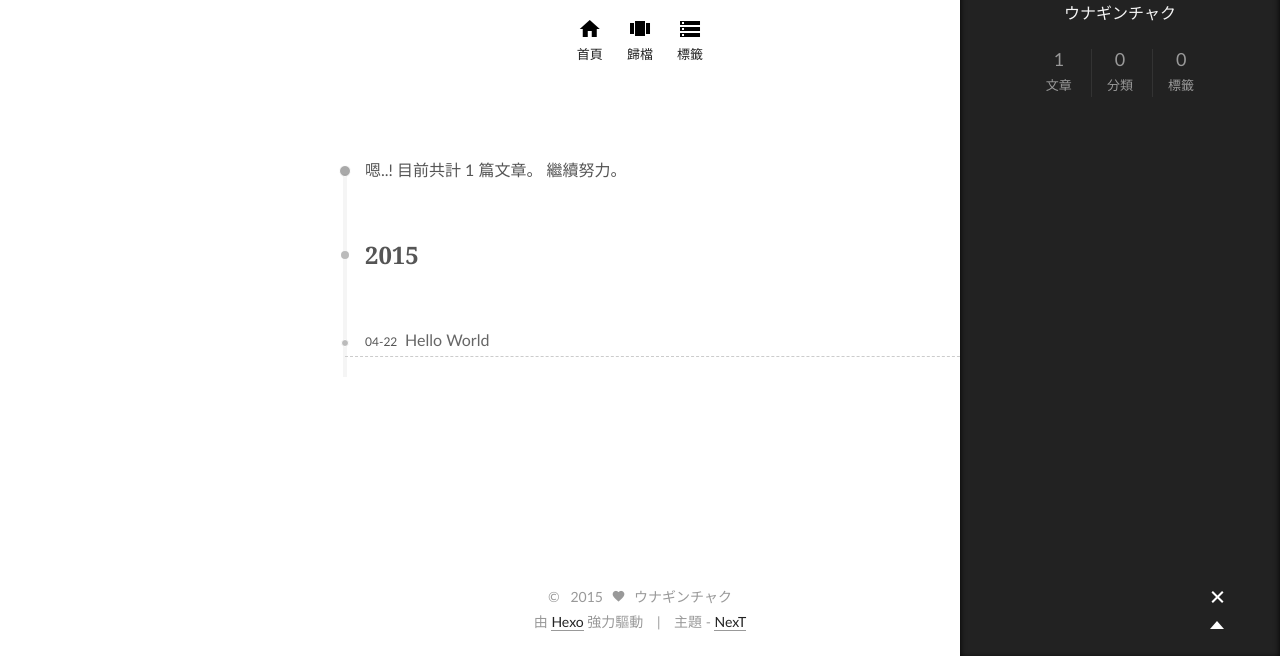
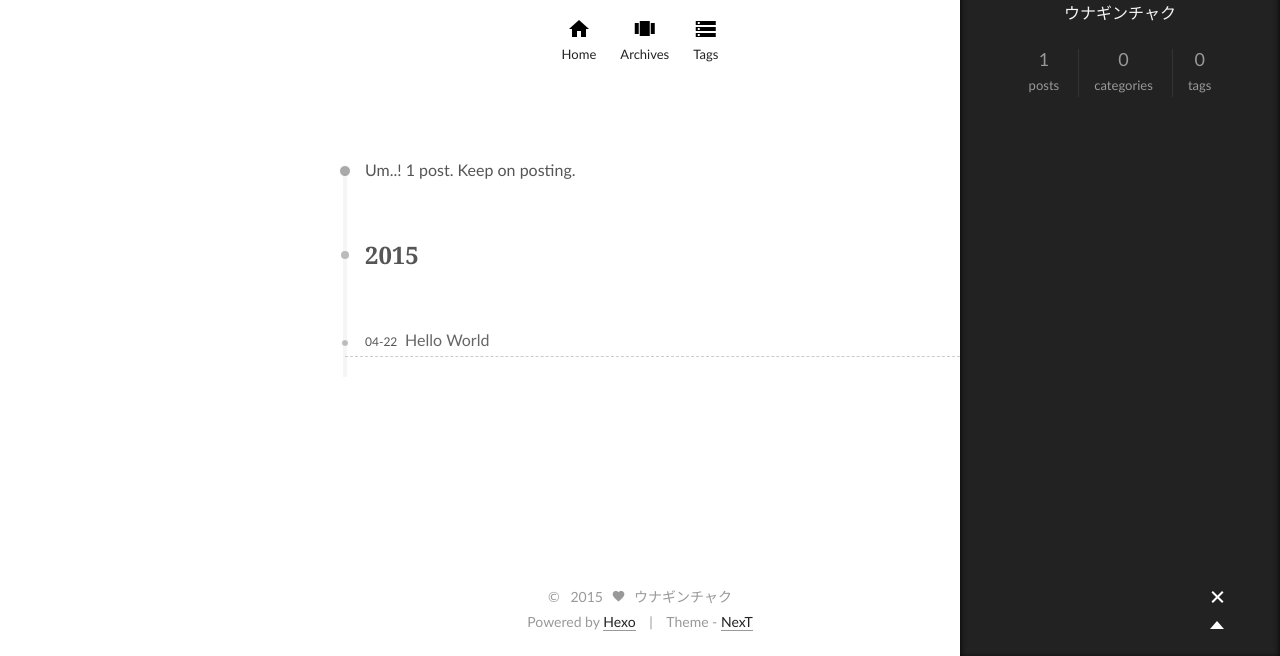
Before and after one commit to pitekusu/pitekusu.github.io, a plain HTML site: page archives/2015/04/index.html in a window 1280 px wide. Both pictures are taken after a click on the element 1217 px from the left and 742 px from the top of the page. Shown: the part 144-800 px from the top of the page. Drawn offline with Linux system fonts and the light colour scheme.

Commit message:
Site updated: 2015-04-22 12:55:43

```diff
--- a/archives/2015/04/index.html
+++ b/archives/2015/04/index.html
@@ -29,7 +29,7 @@
 
 
 
-  <title> 歸檔 // あずにゃんインフラ技術 </title>
+  <title> Archive // あずにゃんインフラ技術 </title>
 </head>
 
 <body>
@@ -57,7 +57,7 @@
       <li class="menu-item menu-item-home">
         <a href="/">
           <i class="menu-item-icon icon-home"></i> <br />
-          首頁
+          Home
         </a>
       </li>
 
@@ -65,7 +65,7 @@
       <li class="menu-item menu-item-archives">
         <a href="/archives">
           <i class="menu-item-icon icon-archives"></i> <br />
-          歸檔
+          Archives
         </a>
       </li>
 
@@ -73,7 +73,7 @@
       <li class="menu-item menu-item-tags">
         <a href="/tags">
           <i class="menu-item-icon icon-tags"></i> <br />
-          標籤
+          Tags
         </a>
       </li>
 
@@ -96,7 +96,7 @@
 
 
 
-      嗯..! 目前共計 1 篇文章。 繼續努力。
+      Um..! 1 post. Keep on posting.
     </span>
 
 
@@ -170,21 +170,21 @@
           <div class="site-state-item site-state-posts">
             <a href="/archives">
               <span class="site-state-item-count">1</span>
-              <span class="site-state-item-name">文章</span>
+              <span class="site-state-item-name">posts</span>
             </a>
           </div>
 
           <div class="site-state-item site-state-categories">
 
               <span class="site-state-item-count">0</span>
-              <span class="site-state-item-name">分類</span>
+              <span class="site-state-item-name">categories</span>
 
           </div>
 
           <div class="site-state-item site-state-tags">
             <a href="/tags">
               <span class="site-state-item-count">0</span>
-              <span class="site-state-item-name">標籤</span>
+              <span class="site-state-item-name">tags</span>
               </a>
           </div>
 
@@ -222,11 +222,11 @@
 </div>
 
 <div class="powered-by">
-  由 <a class="theme-link" href="http://hexo.io">Hexo</a> 強力驅動
+  Powered by <a class="theme-link" href="http://hexo.io">Hexo</a>
 </div>
 
 <div class="theme-info">
-  主題 -
+  Theme -
   <a class="theme-link" href="https://github.com/iissnan/hexo-theme-next">
     NexT
   </a>
```
Also changed, not shown: 2015/04/22/hello-world/index.html (+11 -11 lines), archives/2015/index.html (+10 -10 lines), archives/index.html (+10 -10 lines), index.html (+9 -9 lines), tags/index.html (+8 -8 lines).
